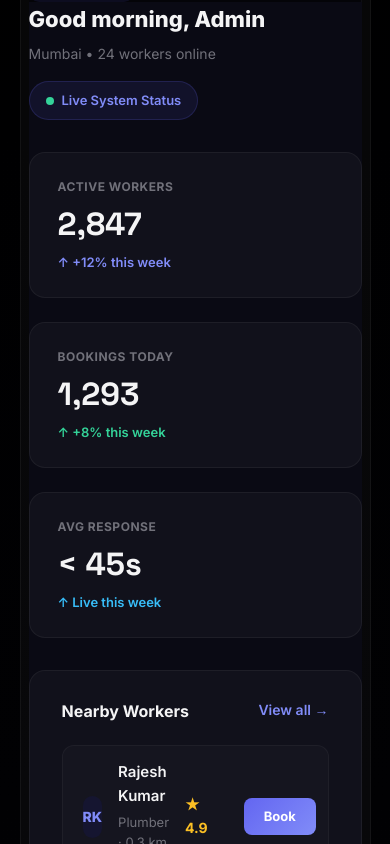
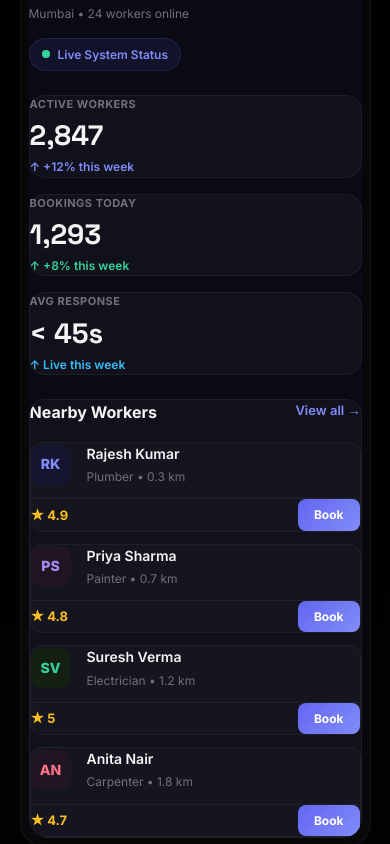
Before and after one commit to Bhanu94-github/Ezra, a Next.js app: page / in a window 390 px wide. Shown: the part 1700-2544 px from the top of the page. Built offline with nearby package versions, Linux system fonts and the light colour scheme; no server answers.

Commit message:
fix: make Dashboard fully responsive on mobile

```diff
--- a/components/AppPreviewSection.jsx
+++ b/components/AppPreviewSection.jsx
@@ -1,5 +1,4 @@
 'use client';
-import { ContainerScroll } from '@/components/ui/container-scroll-animation';
 import { motion } from 'framer-motion';
 
 function Dashboard() {
@@ -15,19 +14,19 @@ function Dashboard() {
     { initials: 'AN', name: 'Anita Nair', role: 'Carpenter', rating: 4.7, dist: '1.8 km', hue: '#201525', accent: '#fb7185' },
   ];
   return (
-    <div className="flex flex-col lg:flex-row overflow-hidden shadow-2xl rounded-[24px]" style={{ height: '100%', minHeight: 600, background: '#060610' }}>
+    <div className="flex flex-col lg:flex-row overflow-hidden shadow-2xl rounded-[20px] md:rounded-[24px] w-full" style={{ minHeight: 600, background: '#060610' }}>
       {/* sidebar */}
-      <div className="lg:w-[240px] shrink-0 flex flex-col gap-3 p-6 lg:p-10" style={{ background: '#040408', borderRight: '1px solid rgba(255,255,255,0.04)' }}>
-        <div style={{ display: 'flex', alignItems: 'center', gap: 12, marginBottom: 40, paddingLeft: 4 }}>
+      <div className="lg:w-[240px] shrink-0 flex flex-col gap-3 p-5 md:p-6 lg:p-10" style={{ background: '#040408', borderRight: '1px solid rgba(255,255,255,0.04)' }}>
+        <div style={{ display: 'flex', alignItems: 'center', gap: 12, marginBottom: 16, paddingLeft: 4 }}>
           <div style={{ width: 36, height: 36, borderRadius: 10, background: 'linear-gradient(135deg,#6366f1,#818cf8)', display: 'flex', alignItems: 'center', justifyContent: 'center' }}>
             <svg width="18" height="18" viewBox="0 0 24 24" fill="none" stroke="#fff" strokeWidth="2.5" strokeLinecap="round"><path d="M14.7 6.3a1 1 0 000 1.4l1.6 1.6a1 1 0 001.4 0l3.77-3.77a6 6 0 01-7.94 7.94l-6.91 6.91a2.12 2.12 0 01-3-3l6.91-6.91a6 6 0 017.94-7.94l-3.76 3.76z" /></svg>
           </div>
           <span style={{ color: '#fff', fontWeight: 700, fontSize: 18 }}>Ezra</span>
         </div>
-        <div className="flex flex-row overflow-x-auto lg:flex-col gap-2 pb-2 lg:pb-0">
+        <div className="flex flex-row overflow-x-auto lg:flex-col gap-2 pb-2 lg:pb-0 scrollbar-hide -mx-2 px-2 lg:mx-0 lg:px-0">
           {[{ l: 'Dashboard', a: true }, { l: 'Workers', a: false }, { l: 'Bookings', a: false }, { l: 'Map', a: false }, { l: 'Reviews', a: false }, { l: 'Settings', a: false }].map(n => (
             <div key={n.l} className="shrink-0" style={{
-              padding: '12px 16px', borderRadius: 10, fontSize: 14, fontWeight: n.a ? 600 : 400, cursor: 'pointer',
+              padding: '10px 14px', borderRadius: 10, fontSize: 14, fontWeight: n.a ? 600 : 400, cursor: 'pointer',
               background: n.a ? 'rgba(99,102,241,0.1)' : 'transparent', color: n.a ? '#818cf8' : '#52525b',
               transition: 'background 0.2s',
             }}>{n.l}</div>
@@ -35,41 +34,45 @@ function Dashboard() {
         </div>
       </div>
       {/* main */}
-      <div className="flex-1 flex flex-col gap-8 p-6 lg:p-10" style={{ overflow: 'hidden', background: '#0a0a14' }}>
+      <div className="flex-1 flex flex-col gap-6 p-5 md:p-6 lg:p-10" style={{ overflow: 'hidden', background: '#0a0a14' }}>
         <div className="flex flex-col sm:flex-row justify-between items-start sm:items-center gap-4">
           <div>
-            <p style={{ color: '#f4f4f5', fontWeight: 800, fontSize: 22 }}>Good morning, Admin</p>
-            <p style={{ color: '#71717a', fontSize: 14, marginTop: 6 }}>Mumbai • 24 workers online</p>
+            <p style={{ color: '#f4f4f5', fontWeight: 800 }} className="text-xl md:text-2xl">Good morning, Admin</p>
+            <p style={{ color: '#71717a', marginTop: 4 }} className="text-xs md:text-sm">Mumbai • 24 workers online</p>
           </div>
-          <div style={{ background: 'rgba(99,102,241,0.1)', border: '1px solid rgba(99,102,241,0.18)', borderRadius: 20, padding: '8px 16px', color: '#818cf8', fontSize: 13, fontWeight: 600, display: 'flex', alignItems: 'center', gap: 8 }}>
+          <div style={{ background: 'rgba(99,102,241,0.1)', border: '1px solid rgba(99,102,241,0.18)', borderRadius: 20, padding: '6px 12px', color: '#818cf8', fontSize: 12, fontWeight: 600, display: 'flex', alignItems: 'center', gap: 8 }}>
             <span style={{ width: 8, height: 8, borderRadius: '50%', background: '#34d399', display: 'inline-block' }} />
             Live System Status
           </div>
         </div>
-        <div className="grid grid-cols-1 sm:grid-cols-2 lg:grid-cols-3 gap-6">
+        <div className="grid grid-cols-1 sm:grid-cols-2 lg:grid-cols-3 gap-4 lg:gap-6">
           {stats.map((s, i) => (
-            <div key={i} style={{ background: 'rgba(255,255,255,0.03)', border: '1px solid rgba(255,255,255,0.05)', borderRadius: 16, padding: '24px 28px' }}>
-              <p style={{ color: '#71717a', fontSize: 12, fontWeight: 700, letterSpacing: .5, textTransform: 'uppercase', marginBottom: 12 }}>{s.label}</p>
-              <p style={{ color: '#f4f4f5', fontSize: 32, fontWeight: 800, fontFamily: "'Space Grotesk',sans-serif", lineHeight: 1 }}>{s.value}</p>
-              <p style={{ color: s.color, fontSize: 13, marginTop: 12, fontWeight: 600 }}>↑ {s.delta} this week</p>
+            <div key={i} className="p-5 lg:p-6" style={{ background: 'rgba(255,255,255,0.03)', border: '1px solid rgba(255,255,255,0.05)', borderRadius: 16 }}>
+              <p style={{ color: '#71717a', fontSize: 11, fontWeight: 700, letterSpacing: .5, textTransform: 'uppercase', marginBottom: 8 }}>{s.label}</p>
+              <p style={{ color: '#f4f4f5', fontWeight: 800, fontFamily: "'Space Grotesk',sans-serif", lineHeight: 1 }} className="text-[28px] md:text-[32px]">{s.value}</p>
+              <p style={{ color: s.color, fontSize: 12, marginTop: 8, fontWeight: 600 }}>↑ {s.delta} this week</p>
             </div>
           ))}
         </div>
-        <div style={{ background: 'rgba(255,255,255,0.03)', border: '1px solid rgba(255,255,255,0.05)', borderRadius: 16, padding: '28px 32px', flex: 1, overflow: 'hidden', display: 'flex', flexDirection: 'column' }}>
-          <div style={{ display: 'flex', justifyContent: 'space-between', marginBottom: 20 }}>
+        <div className="p-4 md:p-6 lg:p-8" style={{ background: 'rgba(255,255,255,0.03)', border: '1px solid rgba(255,255,255,0.05)', borderRadius: 16, flex: 1, overflow: 'hidden', display: 'flex', flexDirection: 'column' }}>
+          <div style={{ display: 'flex', justifyContent: 'space-between', marginBottom: 16 }}>
             <p style={{ color: '#f4f4f5', fontWeight: 700, fontSize: 16 }}>Nearby Workers</p>
-            <p style={{ color: '#818cf8', fontSize: 14, fontWeight: 600, cursor: 'pointer' }}>View all →</p>
+            <p style={{ color: '#818cf8', fontSize: 13, fontWeight: 600, cursor: 'pointer' }}>View all →</p>
           </div>
-          <div style={{ display: 'flex', flexDirection: 'column', gap: 16, flex: 1, overflowY: 'auto' }}>
+          <div className="flex flex-col gap-3 flex-1 overflow-y-auto pr-1 pb-2 scrollbar-hide">
             {workers.map((w, i) => (
-              <div key={i} style={{ display: 'flex', alignItems: 'center', gap: 16, padding: '14px 20px', background: 'rgba(255,255,255,0.02)', border: '1px solid rgba(255,255,255,0.04)', borderRadius: 12 }}>
-                <div style={{ width: 42, height: 42, borderRadius: 12, background: w.hue, display: 'flex', alignItems: 'center', justifyContent: 'center', fontSize: 14, fontWeight: 800, color: w.accent }}>{w.initials}</div>
-                <div style={{ flex: 1 }}>
-                  <p style={{ color: '#f4f4f5', fontSize: 15, fontWeight: 600 }}>{w.name}</p>
-                  <p style={{ color: '#71717a', fontSize: 13, marginTop: 4 }}>{w.role} · {w.dist} away</p>
+              <div key={i} className="flex flex-col sm:flex-row items-start sm:items-center gap-3 sm:gap-4 p-4" style={{ background: 'rgba(255,255,255,0.02)', border: '1px solid rgba(255,255,255,0.04)', borderRadius: 12 }}>
+                <div className="flex items-center gap-4 w-full sm:w-auto flex-1">
+                  <div style={{ width: 40, height: 40, borderRadius: 10, background: w.hue, display: 'flex', alignItems: 'center', justifyContent: 'center', fontSize: 14, fontWeight: 800, color: w.accent, flexShrink: 0 }}>{w.initials}</div>
+                  <div style={{ flex: 1 }}>
+                    <p style={{ color: '#f4f4f5', fontSize: 14, fontWeight: 600 }}>{w.name}</p>
+                    <p style={{ color: '#71717a', fontSize: 12, marginTop: 2 }}>{w.role} • {w.dist}</p>
+                  </div>
                 </div>
-                <p style={{ color: '#fbbf24', fontSize: 14, fontWeight: 700, marginRight: 20 }}>★ {w.rating}</p>
-                <div style={{ background: 'linear-gradient(135deg,#6366f1,#818cf8)', borderRadius: 8, padding: '8px 20px', color: '#fff', fontSize: 13, fontWeight: 700, cursor: 'pointer' }}>Book</div>
+                <div className="flex items-center justify-between sm:justify-end gap-4 w-full sm:w-auto mt-2 sm:mt-0 pt-3 sm:pt-0 border-t sm:border-0 border-[rgba(255,255,255,0.05)]">
+                  <p style={{ color: '#fbbf24', fontSize: 13, fontWeight: 700, whiteSpace: 'nowrap' }}>★ {w.rating}</p>
+                  <div style={{ background: 'linear-gradient(135deg,#6366f1,#818cf8)', borderRadius: 8, padding: '6px 16px', color: '#fff', fontSize: 12, fontWeight: 700, cursor: 'pointer', textAlign: 'center' }}>Book</div>
+                </div>
               </div>
             ))}
           </div>
@@ -106,6 +109,7 @@ export default function AppPreviewSection() {
         whileInView={{ opacity: 1, y: 0 }}
         viewport={{ once: true }}
         transition={{ duration: 0.7, delay: 0.3 }}
+        className="w-full"
         style={{ maxWidth: 1100, margin: '0 auto 80px', borderRadius: 24, padding: '8px', background: 'rgba(255,255,255,0.03)', border: '1px solid rgba(255,255,255,0.05)' }}
       >
         <Dashboard />
```
